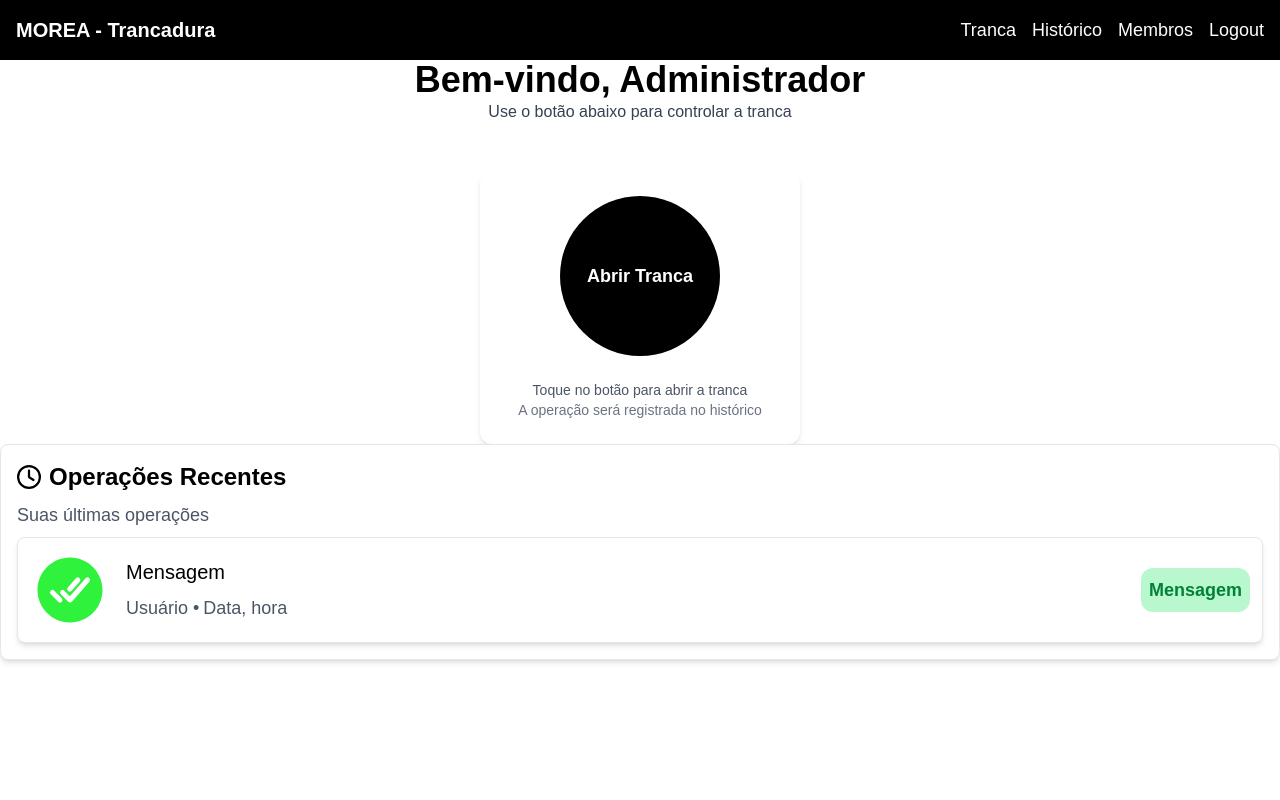
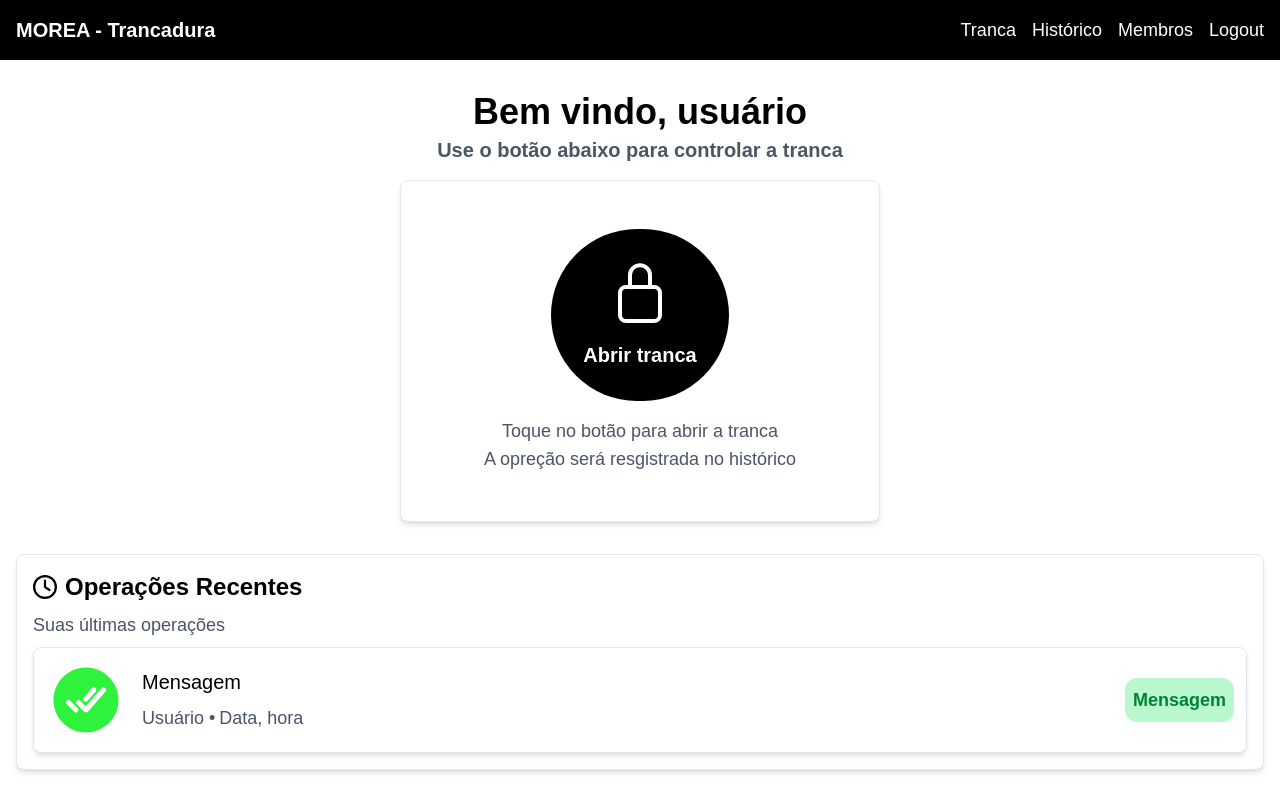
Before and after one commit to Morea-IFS/trancadura-web-react, a Next.js app in the folder trancaduraweb_react/: page / in a window 1280 px wide. Built offline with nearby package versions, Linux system fonts and the light colour scheme.

Commit message:
atualizando home page

```diff
--- a/trancaduraweb_react/src/app/page.tsx
+++ b/trancaduraweb_react/src/app/page.tsx
@@ -2,6 +2,7 @@ import HistoryCard from "@/components/HistoryCard";
 import Header from "@/components/Header";
 
 import { FaRegClock } from "react-icons/fa6";
+import { IoLockClosedOutline } from "react-icons/io5";
 
 export default function Home() {
   return (
@@ -9,31 +10,40 @@ export default function Home() {
       <header>
         <Header />
       </header>
-      <section>
-        <div>
-          <h1 className="text-4xl flex items-center justify-center font-bold">Bem-vindo, Administrador</h1>
-          <h3 className="text-3x1 text-gray-700 flex items-center justify-center">Use o botão abaixo para controlar a tranca</h3>
-          <div className="w-80 bg-white rounded-xl p-6 shadow-md mx-auto mt-12 text-center">
-            <button className="w-40 h-40 bg-black rounded-full mx-auto flex items-center justify-center text-white text-lg font-semibold">
-              Abrir Tranca
+      <section className="p-4">
+        <div className="w-full mx-auto max-w-4xl p-4 flex items-center justify-center flex-col gap-1">
+          <h1 className="font-bold text-2xl sm:text-4xl">Bem vindo, usuário</h1>
+          <p className="font-bold text-base sm:text-lg md:text-xl text-gray-600">
+            Use o botão abaixo para controlar a tranca
+          </p>
+        </div>
+
+        <div className="flex items-center justify-center w-full">
+          <div className="flex flex-col gap-4 items-center justify-center w-88 md:w-120 p-12 bg-white rounded-lg shadow-md border border-gray-200">
+            <button className="cursor-pointer bg-foreground text-white p-8 rounded-full flex flex-col gap-4 items-center justify-center transition duration-200 hover:scale-105 active:scale-105">
+              <IoLockClosedOutline className="w-16 h-16" />
+              <span className="inline text-xl font-bold">Abrir tranca</span>
             </button>
-            <p className="mt-6 text-gray-600 text-sm">
-              Toque no botão para abrir a tranca
-            </p>
-            <p className="text-gray-500 text-sm">
-               A operação será registrada no histórico
-            </p>
+
+            <div className="text-gray-600 text-sm  w-full text-center">
+              <p className="md:text-lg">
+                Toque no botão para abrir a tranca <br /> A opreção será
+                resgistrada no histórico
+              </p>
+            </div>
           </div>
-          <div className="p-4 w-full flex items-start justify-center flex-col gap-2 bg-white rounded-lg shadow-md border border-gray-200">
-            <div className="flex gap-2 items-center">
-              <FaRegClock className="w-6 h-6 text-foreground font-bold" />
-              <p className="text-2xl font-bold">Operações Recentes</p>
-            </div>
-            <div className="text-gray-600 text-lg">
-              <p>Suas últimas operações</p>
-            </div>
-            <HistoryCard />
+        </div>
+      </section>
+      <section className="p-4">
+        <div className="p-4 w-full flex items-start justify-center flex-col gap-2 bg-white rounded-lg shadow-md border border-gray-200">
+          <div className="flex gap-2 items-center">
+            <FaRegClock className="w-4 h-4 sm:w-6 sm:h-6 text-foreground font-bold" />
+            <p className="text-lg sm:text-2xl font-bold">Operações Recentes</p>
           </div>
+          <div className="text-gray-600 text-base sm:text-lg">
+            <p>Suas últimas operações</p>
+          </div>
+          <HistoryCard />
         </div>
       </section>
     </div>
```
